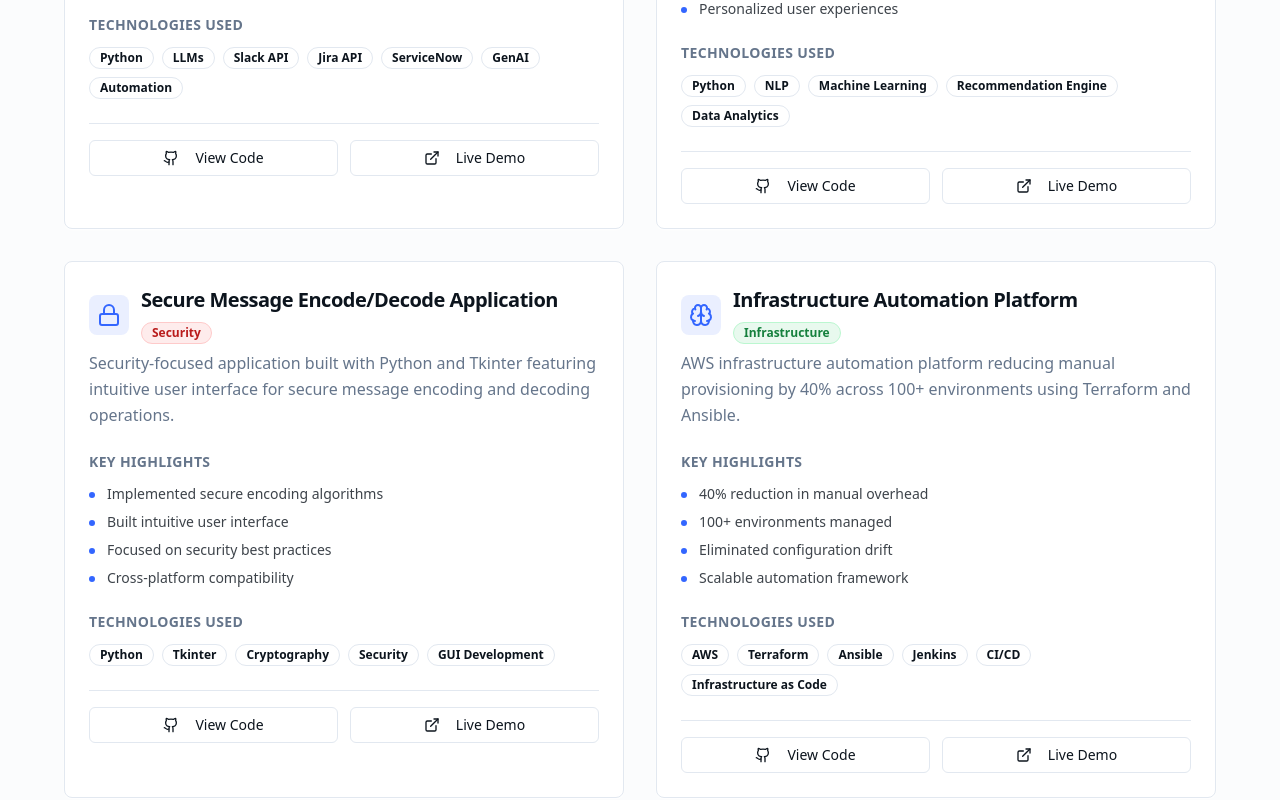
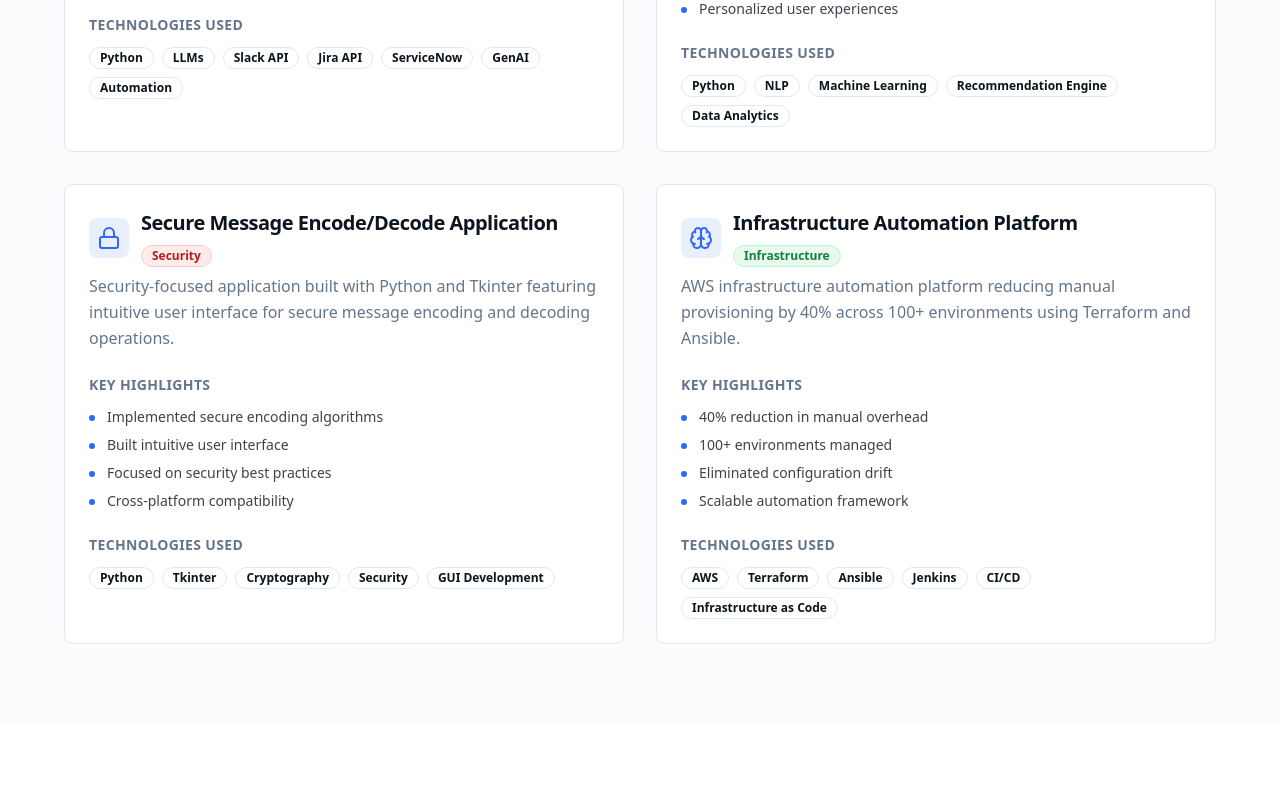
Before and after one commit to tanushreekanbarkar3-svg/polished-pro-showcase, a React (Vite) app: page / in a window 1280 px wide. Shown: the part 4720-5520 px from the top of the page. Built offline with nearby package versions, Linux system fonts and the light colour scheme.

Commit message:
Remove project links
Remove "Live Demo" and "View Code" buttons from the Projects section.

```diff
--- a/src/components/Projects.tsx
+++ b/src/components/Projects.tsx
@@ -134,17 +134,6 @@ const Projects = () => {
                       ))}
                     </div>
                   </div>
-
-                  <div className="flex gap-3 pt-4 border-t">
-                    <Button variant="outline" size="sm" className="flex-1">
-                      <Github className="w-4 h-4 mr-2" />
-                      View Code
-                    </Button>
-                    <Button variant="outline" size="sm" className="flex-1">
-                      <ExternalLink className="w-4 h-4 mr-2" />
-                      Live Demo
-                    </Button>
-                  </div>
                 </div>
               </CardContent>
             </Card>
```
